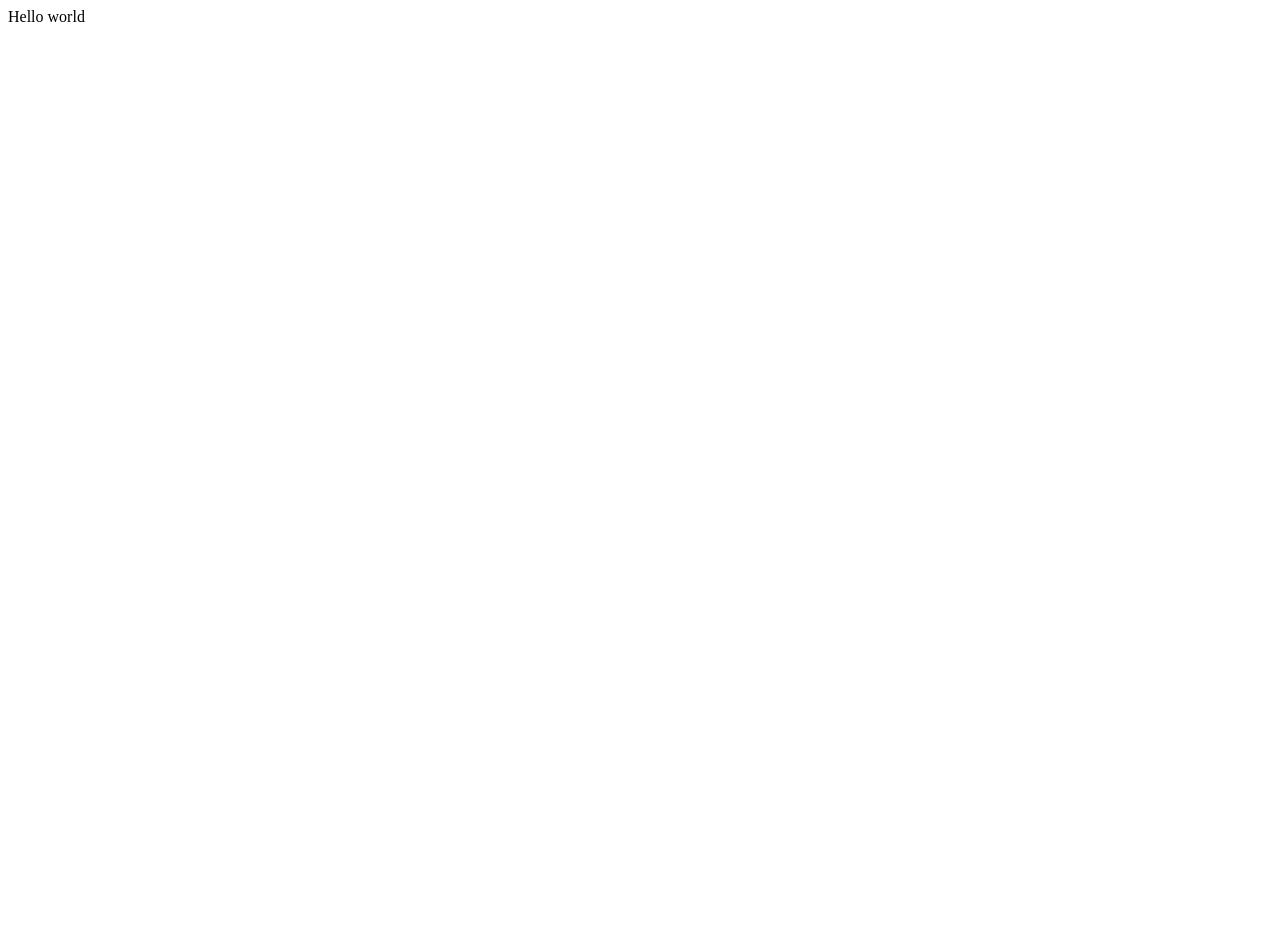
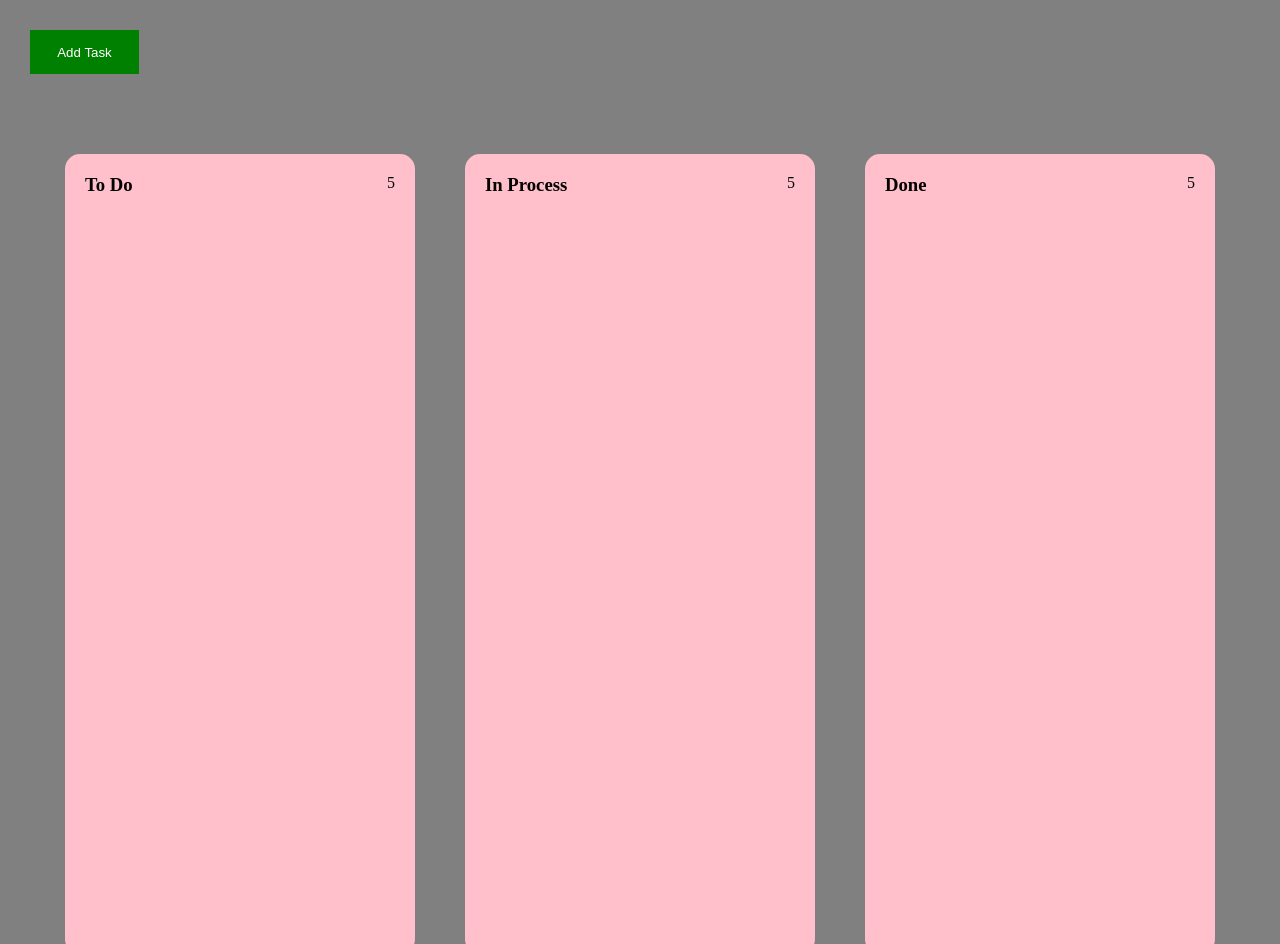
Before and after one commit to Naomi9778/todo-list, a plain HTML site: page index.html in a window 1280 px wide. Shown: the top 944 px of the page. Before the commit the page ends 800 px from the top, so only its background shows below. Drawn offline with Linux system fonts and the light colour scheme.

Commit message:
Style nemev ehnii odor

```diff
--- a/index.css
+++ b/index.css
@@ -0,0 +1,43 @@
+* {
+    margin: 0;
+    box-sizing: border-box;
+body {
+    background: grey;
+}
+
+}
+.container {
+    margin: 70;
+    display: flex;
+    justify-content: center;
+    gap:50px;
+
+}
+
+
+.box-head {
+    display: flex;
+    width: 350px;
+    height: 800px;
+    background: pink;
+    margin-top: 50px;
+    justify-content: space-between;
+    padding: 20px;
+    border: 20px;
+    border-radius: 15px;
+}
+
+.btn {
+    width: 109px;
+    height: 44px;
+    margin: 30px;
+    padding: 0, 20;
+    border: 20px;
+    background: green;
+    color: white;
+
+}
+
+.btn-container {
+
+}
--- a/index.html
+++ b/index.html
@@ -7,7 +7,37 @@
     <link rel="stylesheet" href="./index.css">
 </head>
 <body>
-Hello world
+<button class="btn">Add Task</button>
+<div class="container">
+    <div class="box">
+        <div class="box-head">
+            <h3>To Do</h3>
+            <p>5</p>
+        </div>
+        <div class="box-container"></div>
+    </div>
+    <div class="box">
+        <div class="box-head">
+        <h3>In Process</h3>
+        <p>5</p>
+        </div>
+        <div class="box-container"></div>
+
+    </div>
+    <div class="box">
+        <div class="box-head">
+            <h3>Done</h3>
+            <p>5</p>
+            </div>
+            <div class="box-container"></div>
+    <div class="box">
+        <div class="box-head">
+            <h3>Blocked</h3>
+            <p>5</p>
+            </div>
+            <div class="box-container"></div>
+    </div>
+</div>
 
 
     <script src="./index.js"></script>
```
Also changed, not shown: 1 other file.
